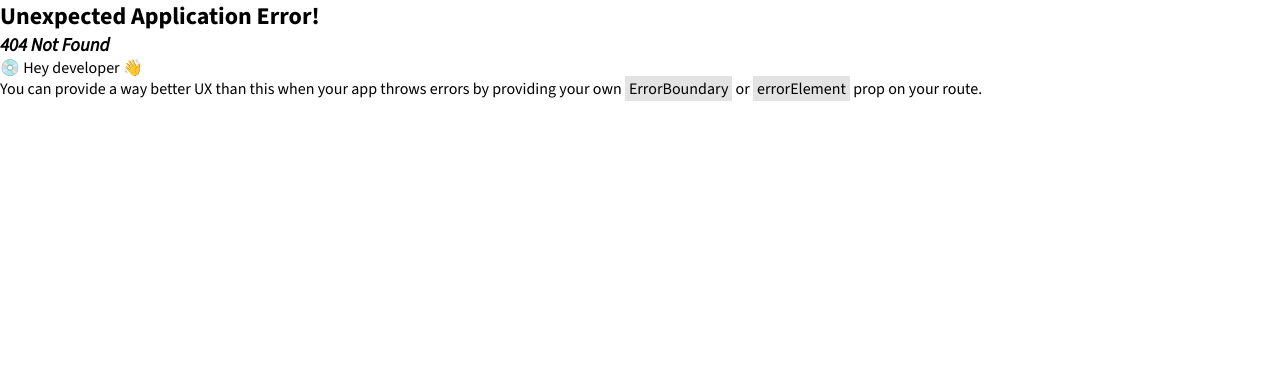
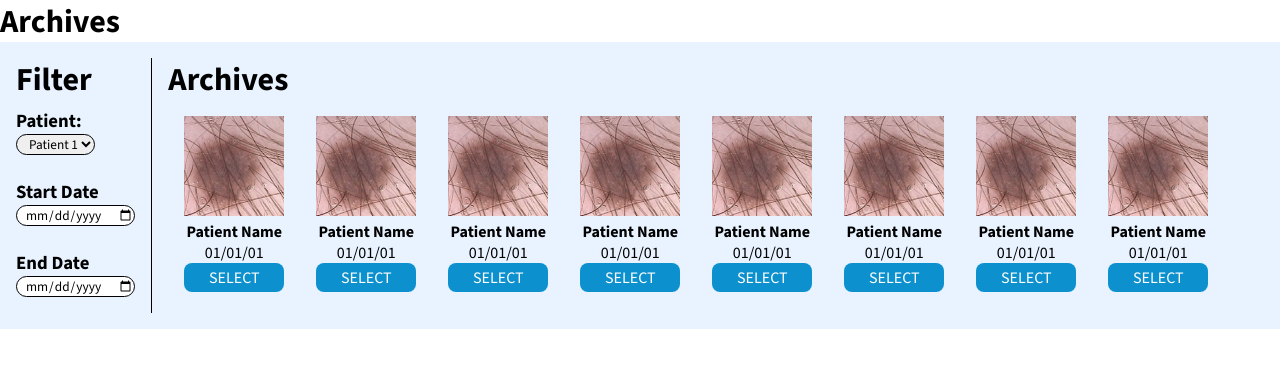
Before and after one commit to alexribes11/dermasystem-frontend, a React (Vite) app in the folder frontend/: page /archives in a window 1280 px wide. Before the commit this address had no page. Shown: the top 368 px of the page. Built offline with nearby package versions, Linux system fonts and the light colour scheme.

Commit message:
Gallery + Support

```diff
--- a/frontend/src/components/Navbar.tsx
+++ b/frontend/src/components/Navbar.tsx
@@ -1,5 +1,8 @@
+import { Outlet } from "react-router-dom";
+
 export default function Navbar() {
   return <div>
     <h1>DermaSystem</h1>
+    <Outlet />
   </div>
 }
--- a/frontend/src/index.css
+++ b/frontend/src/index.css
@@ -1,6 +1,7 @@
 @import url('https://fonts.googleapis.com/css2?family=Source+Sans+3:ital,wght@0,200..900;1,200..900&display=swap');
 :root {
     --primary-color: #0c91ce;
+    --primary-color-light: #E8F3FF;
     --gray: rgb(190, 190, 190);
 }
 
--- a/frontend/src/pages/Archives/Archives.tsx
+++ b/frontend/src/pages/Archives/Archives.tsx
@@ -1,8 +1,41 @@
-export default function Archives() {
+import styles from './archives.module.css';
+
+export default function ArchivesPage() {
+  const images: string[] = []
+  function createImages(n: number) {
+    for (let i = 0; i < n; i++) {
+      images.push("./lesion-with-hair.png")
+    }
+  }
+  createImages(8);
+
   return <div>
     <h1>Archives</h1>
-    <div>
-
-    </div>
+      <div className={styles.page}>
+        <div className={styles.filter}>
+          <h1>Filter</h1>
+          <h3>Patient:</h3>
+          <select className={styles['filter-input']}>
+            <option>Patient 1</option>
+            <option>Patient 2</option>
+            <option>Patient 3</option>
+          </select>
+          <h3>Start Date</h3>
+          <input type='date' className={styles['filter-input']}></input>
+          <h3>End Date</h3>
+          <input type='date' className={styles['filter-input']}></input>
+        </div>
+        <div className={styles.archives}>
+          <h1>Archives</h1>
+          {images.map((image) => {
+              return <div>
+                <img src={image} className={styles.image}/>
+                <h4>Patient Name</h4>
+                <p>01/01/01</p>
+                <button className={styles['select-btn']}>Select</button>
+              </div>
+          })}
+        </div>
+      </div>
   </div>
 }
--- /dev/null
+++ b/frontend/src/pages/Archives/archives.module.css
@@ -0,0 +1,48 @@
+.page {
+  background-color: var(--primary-color-light);
+  display: flex;
+  padding: 1rem;
+}
+
+.filter-input {
+  width: fit-content;
+  border-radius: 16px;
+  border: 0.5px solid black;
+  padding: 0.75;
+  padding-left: 0.5rem;
+  margin-bottom: 1rem;
+}
+
+.filter > h3 {
+  margin-top: 0.5rem;
+}
+
+.archives {
+  border-left: 1px solid black;
+  margin-left: 1rem;
+  padding-left: 1rem;
+}
+
+.archives > input {
+  border-radius: 1rem;
+  border: 1px solid black;
+}
+
+.archives > div {
+  display: flex;
+  flex-direction: column;
+  display: inline-block;
+  margin: 1rem;
+  text-align: center;
+}
+
+.select-btn {
+  background-color: var(--primary-color);
+  border: none;
+  color: white;
+  width: 100%;
+  border-radius: 0.5rem;
+  padding: 0.25rem 0;
+  text-transform: uppercase;
+  font-size: 1rem;
+}
--- a/frontend/src/pages/Auth/Login.tsx
+++ b/frontend/src/pages/Auth/Login.tsx
@@ -2,7 +2,7 @@ import { Link } from "react-router-dom";
 import styles from './auth.module.css';
 
 export default function LoginPage() {
-  return <div>
+  return <div className={styles['page']}>
     <div className={styles.header}>
       <img src="/logo.png" className={styles.logo}/>
       <h1>Login</h1>
@@ -14,7 +14,7 @@ export default function LoginPage() {
       <input type="text" />
       <h3>Password</h3>
       <input type="password"/>
-      <button type="submit">Login</button>
+      <Link to={"/image-upload"}><button type="submit">Login</button></Link>
     </form>
     <Link to={"/register"}>Don't have an account?</Link>
   </div>
--- a/frontend/src/pages/Auth/auth.module.css
+++ b/frontend/src/pages/Auth/auth.module.css
@@ -1,27 +1,26 @@
 .header {
   display: grid;
   grid-template-columns: repeat(2, 1fr);
-  grid-template-rows: repeat(2, 1fr);
-  background-color: green;
+  width: fit-content;
 }
 
 .logo {
   width: 100px;
-  grid-row: 0 / 2;
-  grid-column: 0 / span 1;
   width: 100%;
   height: 100%;
-  background-color: blue;
+  grid-row: 1 / span 2;
+  width: 100px;
 }
 
 .header > h1 {
-  grid-row: 0/ span 1;
-  grid-column: 1/ span1;
-  background-color: red;
+  color: var(--primary-color);
+  font-size: 3rem;
+  align-self: flex-end;
+  margin-left: -0.7rem;
 }
 
 .header > p {
-  grid-row: 1/ span 1;
-  grid-column: 1 / span 1;
-  background-color: yellow;
+  font-size: 1.25rem;
+  align-self: flex-start;
+  margin-left: -0.5rem;
 }
--- a/frontend/src/pages/imageUpload/imageUpload.tsx
+++ b/frontend/src/pages/imageUpload/imageUpload.tsx
@@ -1,5 +1,6 @@
 import React from "react";
 import styles from "./imageUpload.module.css";
+import { Link } from "react-router-dom";
 
 //dermasystem logo, image upload icon, browse
 // const socialIcons = [
@@ -24,7 +25,7 @@ function ImageUpload(): React.ReactNode {
             <h2> Image Upload </h2>
              {/* image upload*/}
             <p className={styles["subtitle"]}> or </p>
-            <button className={`${styles["register-btn"]} ${styles["btn"]}`}>BROWSE</button>
+            <Link to={"/archives"}><button className={`${styles["register-btn"]} ${styles["btn"]}`}>BROWSE</button></Link>
         </section>
     </>
 }
```
Also changed, not shown: frontend/src/main.tsx (+6 -1 lines), frontend/src/pages/Support/Support.tsx (+51 -0 lines), frontend/src/pages/Support/support.module.css (+64 -0 lines), frontend/public/lesion-with-hair.png (added), 1 other file (tests, documents, lock files or other folders).
